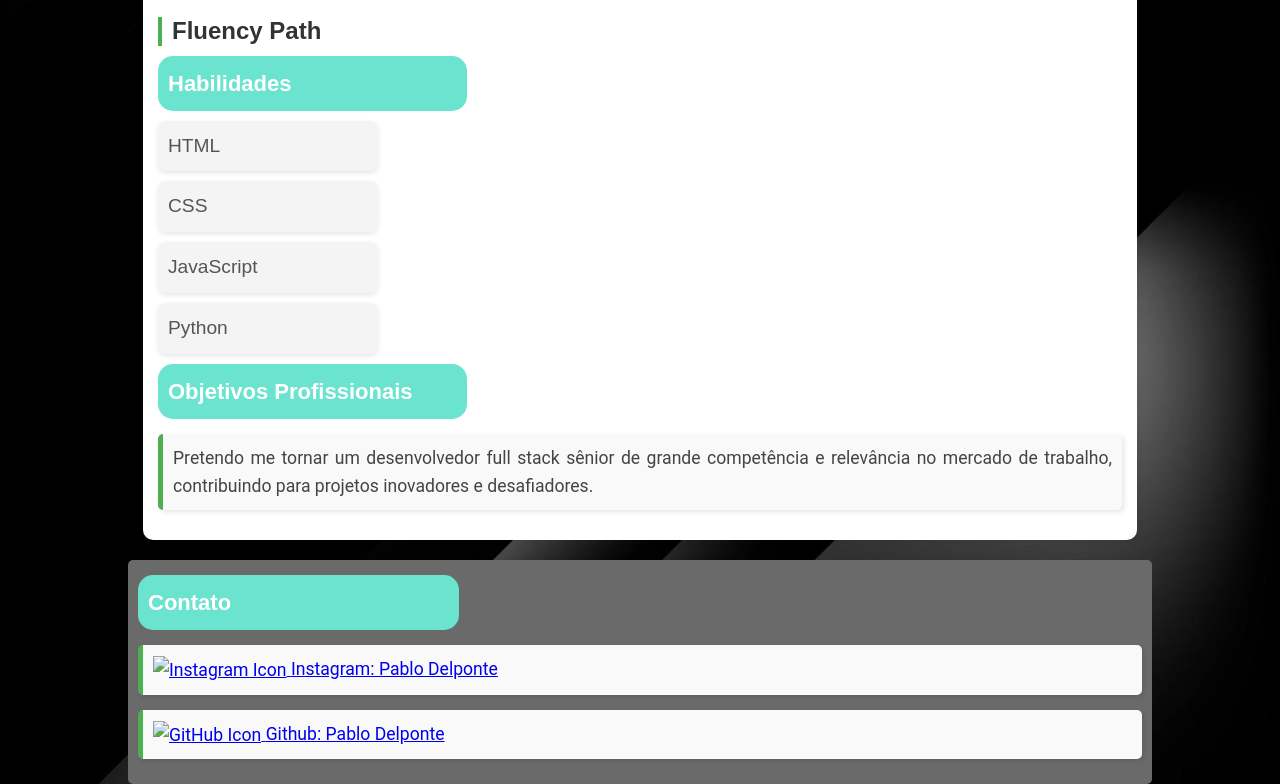
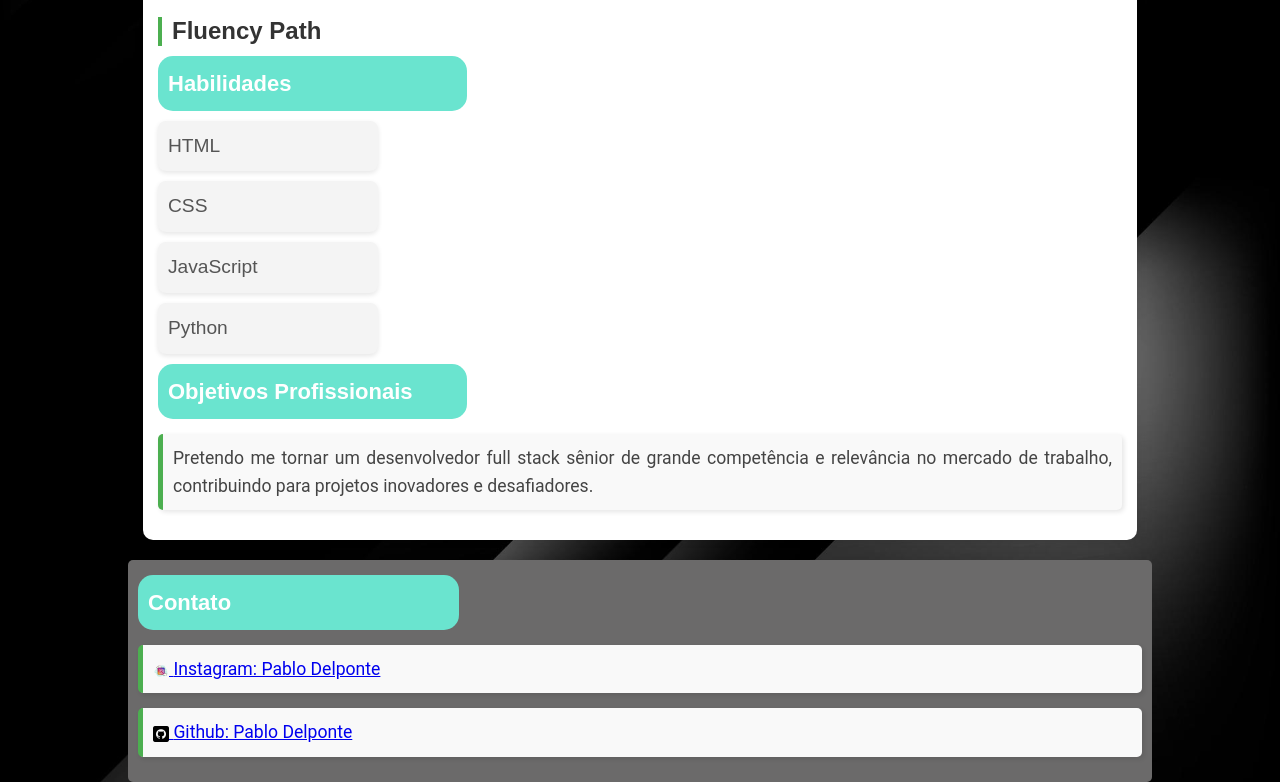
Before and after one commit to PabloDelponte/Portif-lio, a plain HTML site: page Portifolio.html in a window 1280 px wide. Shown: the part 721-1505 px from the top of the page. Drawn offline with Linux system fonts and the light colour scheme.

Commit message:
arrumando favicons

```diff
--- a/Portifolio.html
+++ b/Portifolio.html
@@ -1,7 +1,7 @@
 <!DOCTYPE html>
 <html lang="pt-BR">
 <head>
-    <link rel="shortcut icon" href="favicon.ico" type="image/x-icon">
+    <link rel="shortcut icon" href="Favicon/icons8-tanjiro-kamado-16.png" type="image/x-icon">
     <link rel="stylesheet" href="style.css">
     <meta charset="UTF-8">
     <meta name="viewport" content="width=device-width, initial-scale=1.0">
@@ -45,13 +45,13 @@
             <h1>Contato</h1>
             <p>
                 <a href="https://www.instagram.com/delpontepablo/" target="_blank">
-                    <img src="Favicon/OIP.jfif" alt="Instagram Icon" style="width:16px; height:16px; vertical-align:middle;">
+                    <img src="Favicon/icons8-instagram-100.png" alt="Instagram Icon" style="width:16px; height:16px; vertical-align:middle;">
                     <span class="hover-effect">Instagram: Pablo Delponte</span>
                 </a>
             </p>
             <p>
                 <a href="https://github.com/PabloDelponte" target="_blank">
-                <img src="Favicon/R.png" alt="GitHub Icon" style="width:16px; height:16px; vertical-align:middle;">
+                <img src="Favicon/github.png" alt="GitHub Icon" style="width:16px; height:16px; vertical-align:middle;">
                 <span class="hover-effect">Github: Pablo Delponte</span>
             </p>
         </div>
```
Also changed, not shown: Favicon/icons8-tanjiro-kamado-16.png (added).
